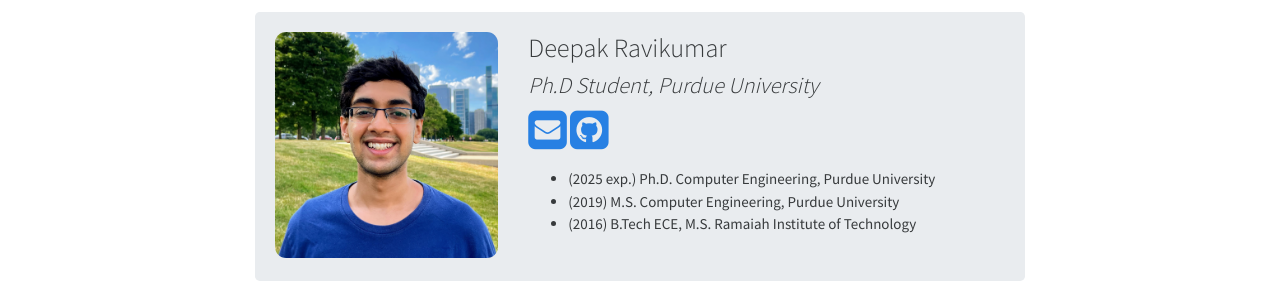
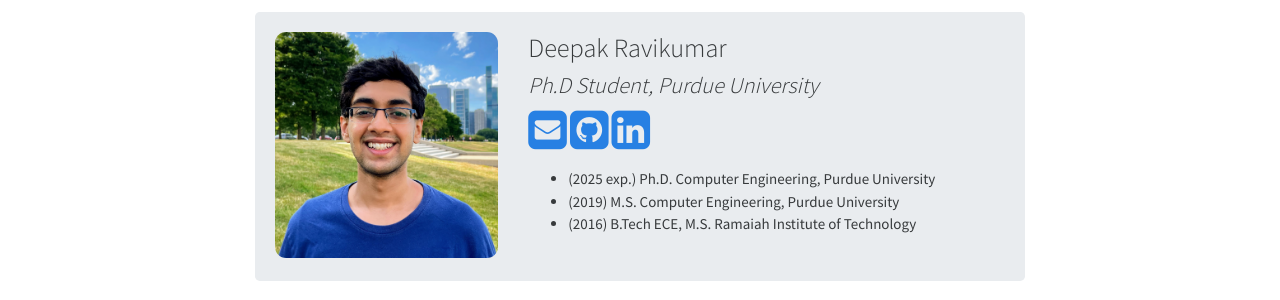
Before and after one commit to DeepakTatachar/deepaktatachar.github.io, a Jekyll site: the page built from _pages/about.md, in a window 1280 px wide. Shown: the part 126-426 px from the top of the page. Built offline with Jekyll 4.4.1, drawn with Linux system fonts in a browser that asks for light colours; nearby versions of some CDN libraries; a style sheet for code colours, icons or effects is not loaded.

Commit message:
Minor updates

```diff
--- a/_data/pi.yml
+++ b/_data/pi.yml
@@ -5,6 +5,7 @@
   github: https://github.com/DeepakTatachar
   scholar: https://scholar.google.com/citations?user=sG8cmqUAAAAJ&hl=en
   cv: cv/dec2024cvDeepakRavikumarPhD.pdf
+  linkedin: "https://linkedin.com/in/deepak-ravikumar-tatachar/"
   # Change the number below to the number of "educations" you have (up to 6)
   number_educ: 3
   education1: "(2025 exp.) Ph.D. Computer Engineering, Purdue University"
--- a/_includes/sidebar.html
+++ b/_includes/sidebar.html
@@ -9,6 +9,7 @@
    {% if member.cv %} <a href="{{ site.url }}{{ site.baseurl }}/{{ member.cv }}" target="_blank"><i class="ai ai-cv-square ai-3x"></i></a> {% endif %}
    {% if member.scholar %} <a href="{{ member.scholar }}" target="_blank"><i class="ai ai-google-scholar-square ai-3x"></i></a> {% endif %}
    {% if member.github %} <a href="{{ member.github }}" target="_blank"><i class="fa fa-github-square fa-3x"></i></a> {% endif %}
+   {% if member.linkedin %} <a href="{{ member.linkedin }}" target="_blank"><i class="fa fa-linkedin-square fa-3x"></i></a>{% endif %}
    {% if member.researchgate %} <a href="{{ member.researchgate }}" target="_blank"><i class="ai ai-researchgate-square ai-3x"></i></a> {% endif %}
   </div>
   </center>
--- a/_pages/about.md
+++ b/_pages/about.md
@@ -20,6 +20,7 @@ permalink: /about/
   {% if member.cv %} <a href="{{ site.url }}{{ site.baseurl }}/{{ member.cv }}" target="_blank"><i class="ai ai-cv-square ai-3x"></i></a> {% endif %}
   {% if member.scholar %} <a href="{{ member.scholar }}" target="_blank"><i class="ai ai-google-scholar-square ai-3x"></i></a> {% endif %}
   {% if member.github %} <a href="{{ member.github }}" target="_blank"><i class="fa fa-github-square fa-3x"></i></a> {% endif %}
+  {% if member.linkedin %} <a href="{{ member.linkedin }}" target="_blank"><i class="fa fa-linkedin-square fa-3x"></i></a>{% endif %}
   {% if member.researchgate %} <a href="{{ member.researchgate }}" target="_blank"><i class="ai ai-researchgate-square ai-3x"></i></a> {% endif %}
 
   <ul style="overflow: hidden">
```
Also changed, not shown: 1 other file.
